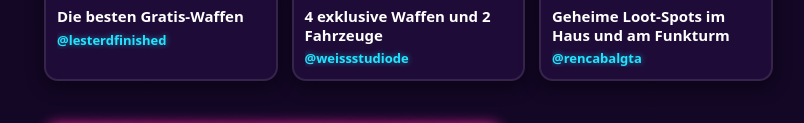
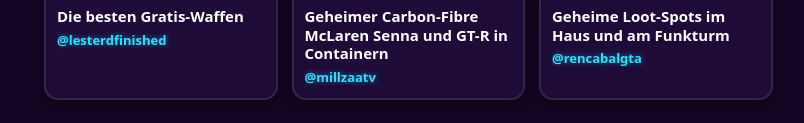
Before and after one commit to norgebever-source/gta6-favoriten, a plain HTML site: page index.html in a window 1280 px wide. Shown: the part 2276-2399 px from the top of the page, without its empty margins (108-912 px from the left). Drawn offline with Linux system fonts and the light colour scheme.

Commit message:
Sammlung aktualisiert und Banner auf den 28.11.2026 gesetzt
Ein Clip ausgetauscht (@weissstudiode raus, @millzaatv rein), neues Titelbild ergänzt. Das Datum steht in data-updated.

```diff
--- a/index.html
+++ b/index.html
@@ -322,7 +322,7 @@
 </style>
 </head>
 <body>
-  <aside class="update-banner" data-updated="2026-11-27">
+  <aside class="update-banner" data-updated="2026-11-28">
     <div class="update-kicker">Tägliche Updates</div>
     <div class="update-date"></div>
   </aside>
@@ -453,16 +453,16 @@
             <div class="creator">@lesterdfinished</div>
           </div>
         </a>
-        <a class="card" href="https://www.tiktok.com/@weissstudiode/video/7709583097645288736" target="_blank" rel="noopener noreferrer">
+        <a class="card" href="https://www.tiktok.com/@millzaatv/video/7712636802770767143" target="_blank" rel="noopener noreferrer">
           <div class="thumb">
-            <img src="img/v13.jpg" alt="4 exklusive Waffen und 2 Fahrzeuge" loading="lazy" style="aspect-ratio:9/16;object-fit:cover;width:100%">
+            <img src="img/v13.jpg" alt="Geheimer Carbon-Fibre McLaren Senna und GT-R in Containern" loading="lazy" style="aspect-ratio:9/16;object-fit:cover;width:100%">
             <div class="fade"></div>
             <div class="num">8</div>
             <div class="play"><svg width="22" height="24" viewBox="0 0 22 24"><path d="M3 2 L20 12 L3 22 Z"/></svg></div>
           </div>
           <div class="meta">
-            <div class="title">4 exklusive Waffen und 2 Fahrzeuge</div>
-            <div class="creator">@weissstudiode</div>
+            <div class="title">Geheimer Carbon-Fibre McLaren Senna und GT-R in Containern</div>
+            <div class="creator">@millzaatv</div>
           </div>
         </a>
         <a class="card" href="https://www.tiktok.com/@rencabalgta/video/7711502743281700110" target="_blank" rel="noopener noreferrer">
```
Also changed, not shown: img/v13.jpg.
